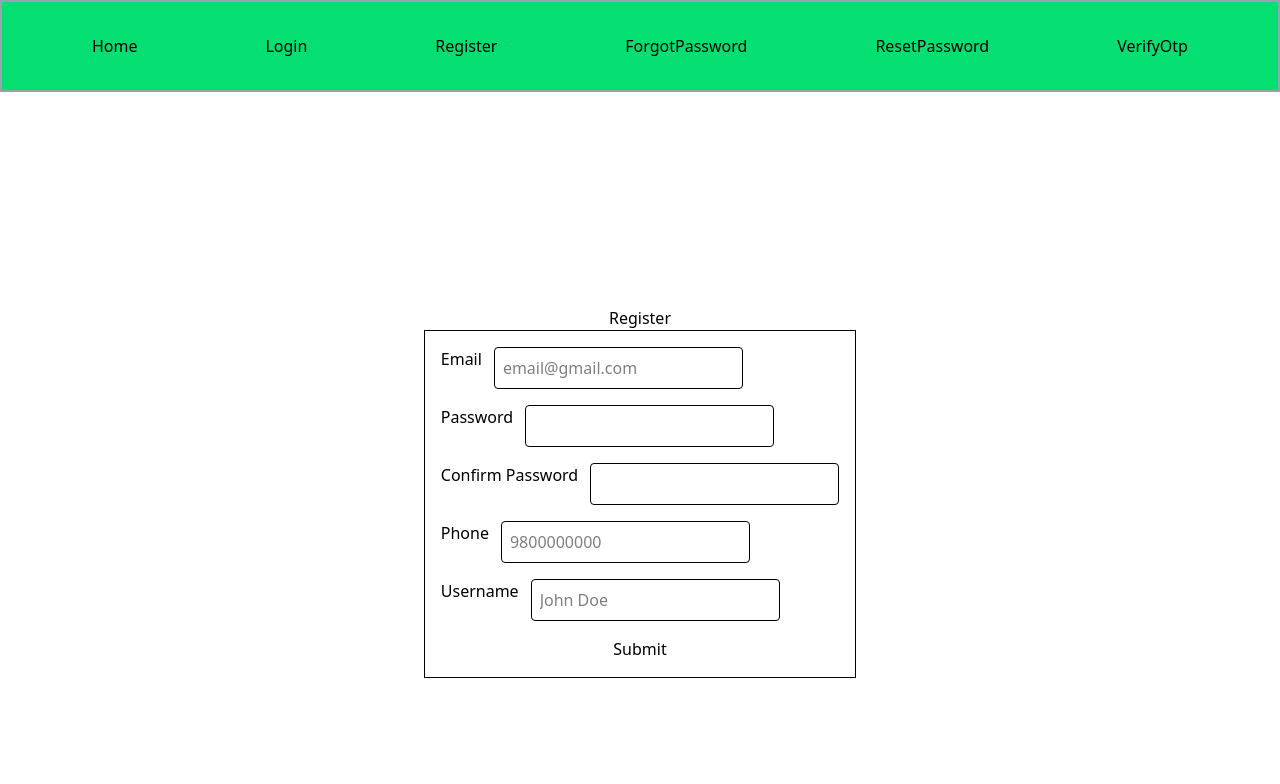
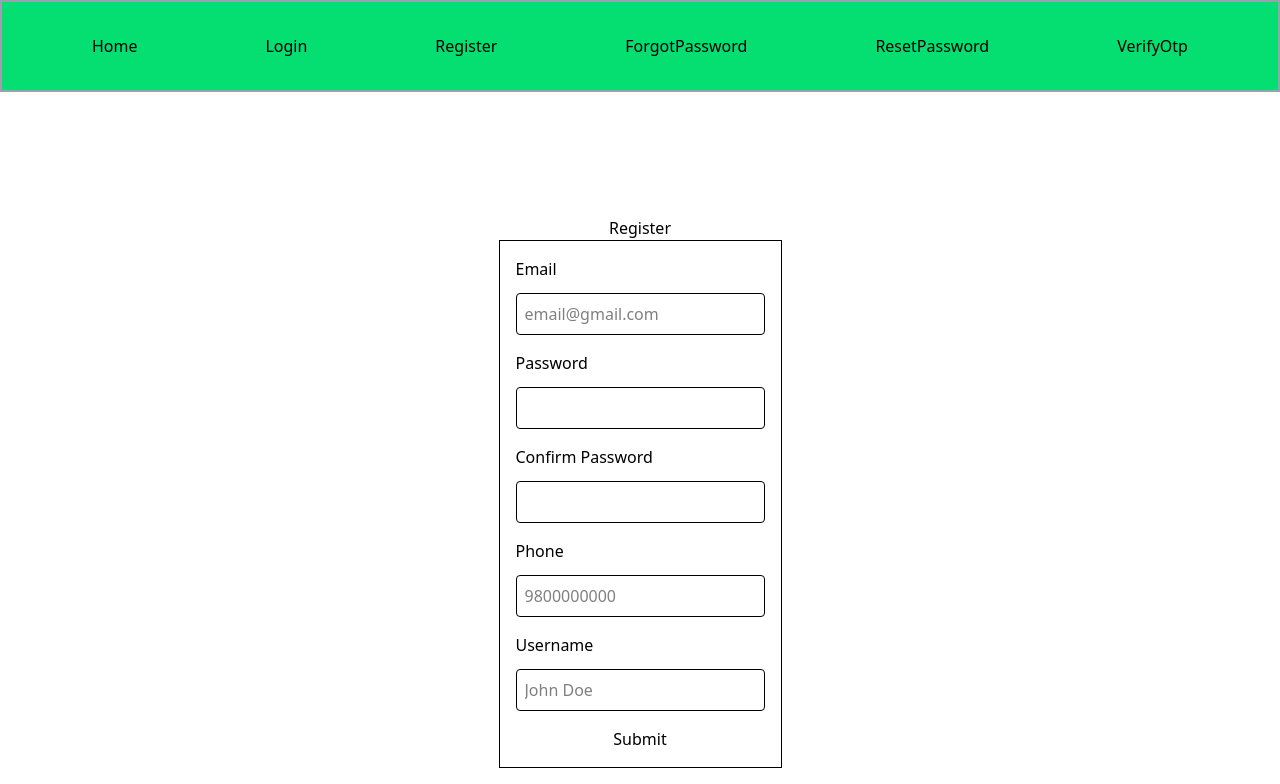
Before and after one commit to AditTamang/e-commerce-MERN, a React (Vite) app in the folder frontend/vite-project/: page /register in a window 1280 px wide. Shown: the top 784 px of the page. Built offline with nearby package versions, Linux system fonts and the light colour scheme.

Commit message:
refactor:  register page initial

```diff
--- a/frontend/vite-project/src/components/TextField.jsx
+++ b/frontend/vite-project/src/components/TextField.jsx
@@ -9,12 +9,13 @@ const TextField = ({
     type = "text",
 }) => {
     return (
-        <div className={"flex gap-3"}>
+        <div className={"flex flex-col gap-3"}>
             <label htmlFor={id}>{label}</label>
             <input
                 className="border border-gray-600 rounded p-2"
                 type={type}
                 id={id}
+                name={name}
                 placeholder={placeholder}
                 value={value}
                 required={required}
--- a/frontend/vite-project/src/pages/Register.jsx
+++ b/frontend/vite-project/src/pages/Register.jsx
@@ -16,7 +16,7 @@ const Register = () => {
 
   const handleSubmit = (e) => {
     e.preventDefault();
-    console.log(formData);
+    console.table(formData);
     navigate("/login");
   };
 
```
